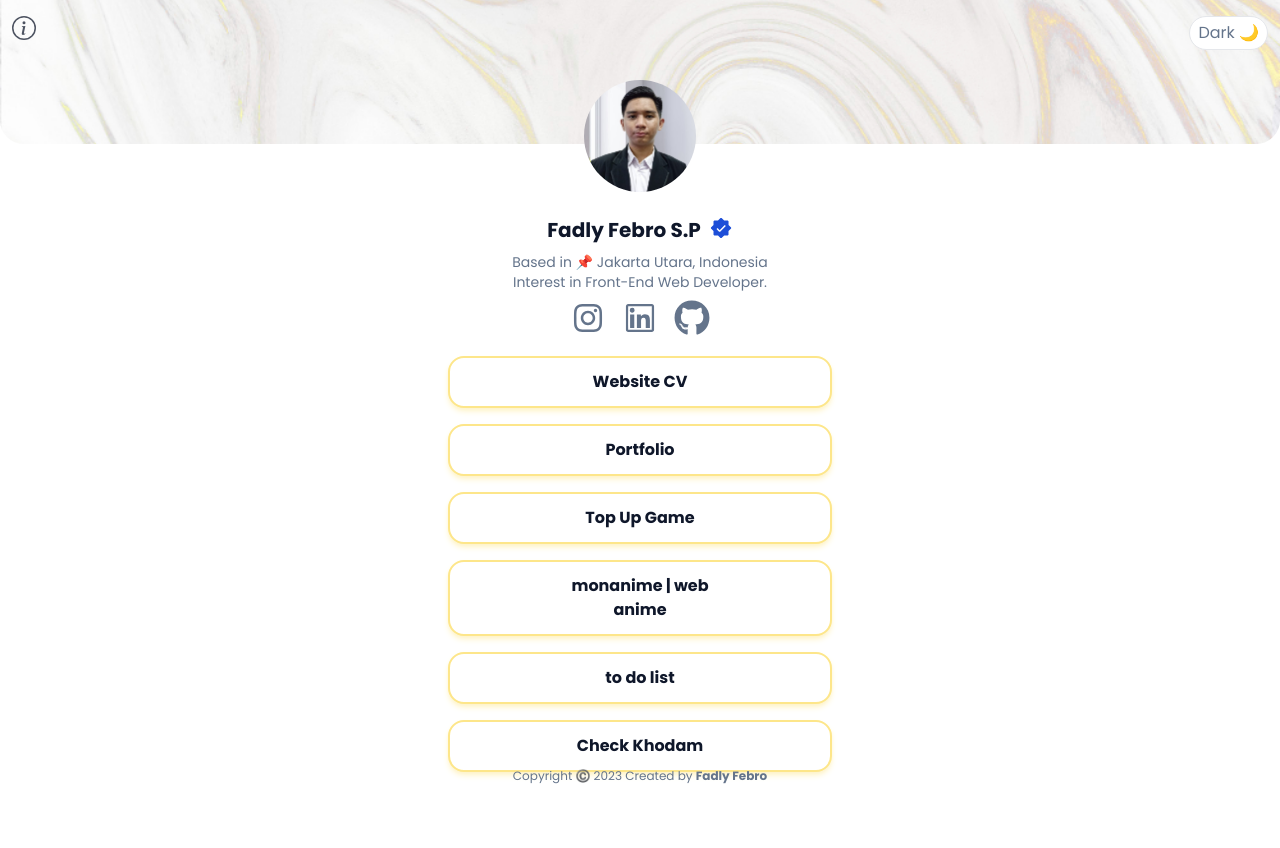
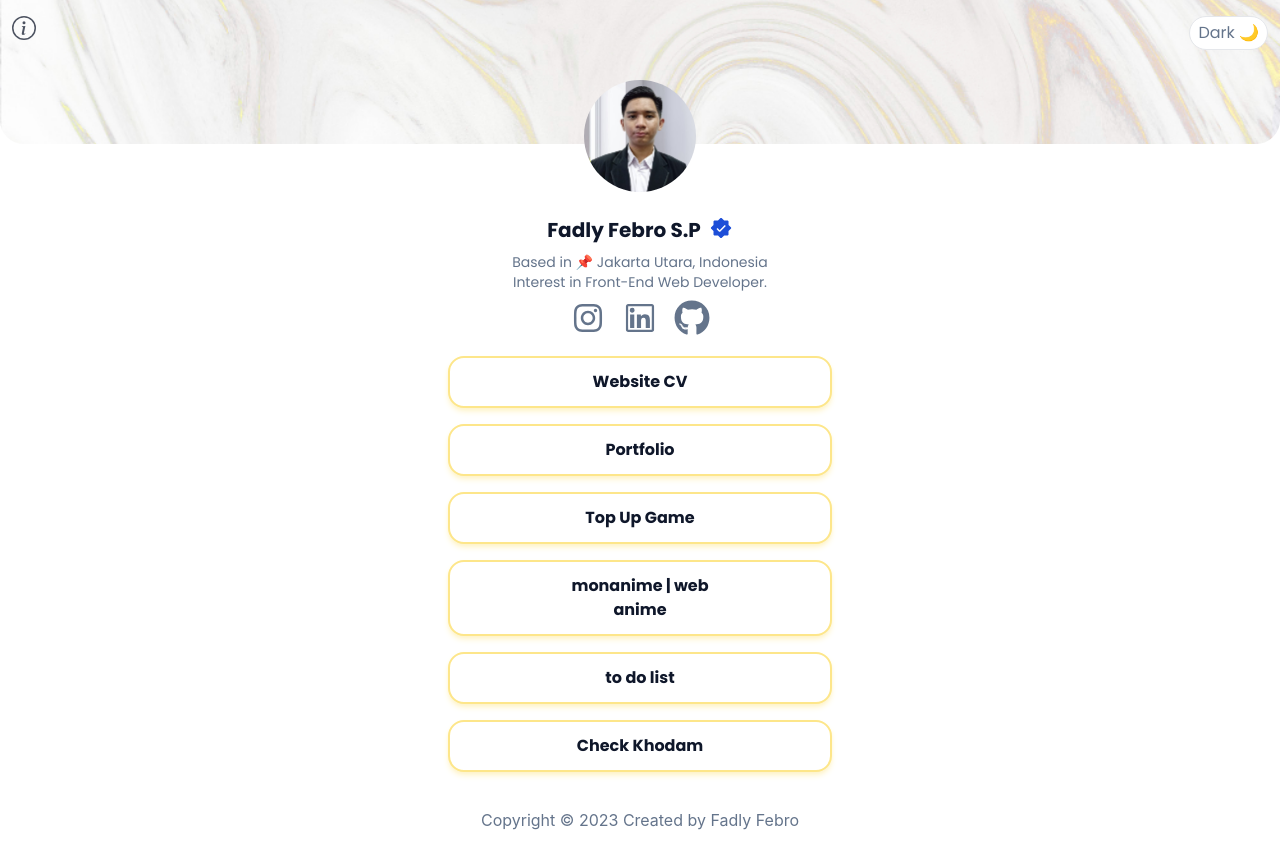
Before and after one commit to fadlyfebrosp/bio_link, a React (Create React App) app: page / in a window 1280 px wide. Before the commit the page ends 800 px from the top, so only its background shows below. Built offline with nearby package versions, Linux system fonts and the light colour scheme.

Commit message:
Update to Footer

```diff
--- a/src/App.js
+++ b/src/App.js
@@ -1,9 +1,9 @@
-import React, { useState, useEffect } from 'react'
-import Profile from './components/Profile'
-import Sosmed from './components/Sosmed'
-import Button from './components/Button'
-import Footer from './components/Footer'
-import Header from './components/Header'
+import React, { useState, useEffect } from 'react';
+import Profile from './components/Profile';
+import Sosmed from './components/Sosmed';
+import Button from './components/Button';
+import Footer from './components/Footer';
+import Header from './components/Header';
 
 const App = () => {
   const [darkTheme, setDarkTheme] = useState(false);
@@ -13,11 +13,9 @@ const App = () => {
   useEffect(() => {
     const handleResize = () => {
       const windowHeight = window.innerHeight;
-
       const documentHeight = document.documentElement.scrollHeight;
 
       setIsSticky(windowHeight < 580 && documentHeight > windowHeight);
-
       setContentHeight(windowHeight);
     };
 
@@ -30,18 +28,16 @@ const App = () => {
   }, []);
 
   return (
-    <div className={`${isSticky ? 'overflow-hidden' : ''} ${darkTheme ? 'dark' : ''}`}>
-      <div className={`${contentHeight > 580 ? 'h-screen' : 'h-full'} flex justify-center font-poppins ${darkTheme ? 'bg-slate-800 text-slate-400' : 'bg-white text-slate-500'}`}>
-        <div >
-            <Header darkTheme={darkTheme} setDarkTheme={setDarkTheme}/>
-            <Profile />
-            <Sosmed darkTheme={darkTheme}/>
-            <Button darkTheme={darkTheme}/>
-            <Footer isSticky={isSticky}/>
-        </div>
+    <div className={`${darkTheme ? 'dark' : ''} flex flex-col min-h-screen`}>
+      <div className={`flex-grow ${darkTheme ? 'bg-slate-800 text-slate-400' : 'bg-white text-slate-500'} font-poppins`}>
+        <Header darkTheme={darkTheme} setDarkTheme={setDarkTheme} />
+        <Profile />
+        <Sosmed darkTheme={darkTheme} />
+        <Button darkTheme={darkTheme} />
       </div>
+      <Footer isSticky={isSticky} />
     </div>
-  )
-}
+  );
+};
 
-export default App
+export default App;
--- a/src/components/Footer.jsx
+++ b/src/components/Footer.jsx
@@ -1,11 +1,11 @@
-import React from 'react'
+import React from 'react';
 
-const Footer = ({isSticky}) => {
+const Footer = ({ isSticky }) => {
   return (
-    <div className='max-w-sm mx-auto flex justify-center'>
-      <p className={`absolute ${isSticky ? 'sticky mt-4 bottom-4' : 'static bottom-4'}  text-xs`}>Copyright ©️ 2023 Created by <span className='font-bold'><a href='https://fadly-febro-official-web.vercel.app/'>Fadly Febro</a></span></p>
-    </div>
-  )
-}
+    <footer className={`bg-white-200 py-4 text-center text-slate-500 dark:bg-slate-800 dark:text-slate-400 ${isSticky ? 'absolute bottom-0 left-0 w-full' : 'relative'}`}>
+      <p>Copyright © 2023 Created by Fadly Febro</p>
+    </footer>
+  );
+};
 
-export default Footer
+export default Footer;
```
